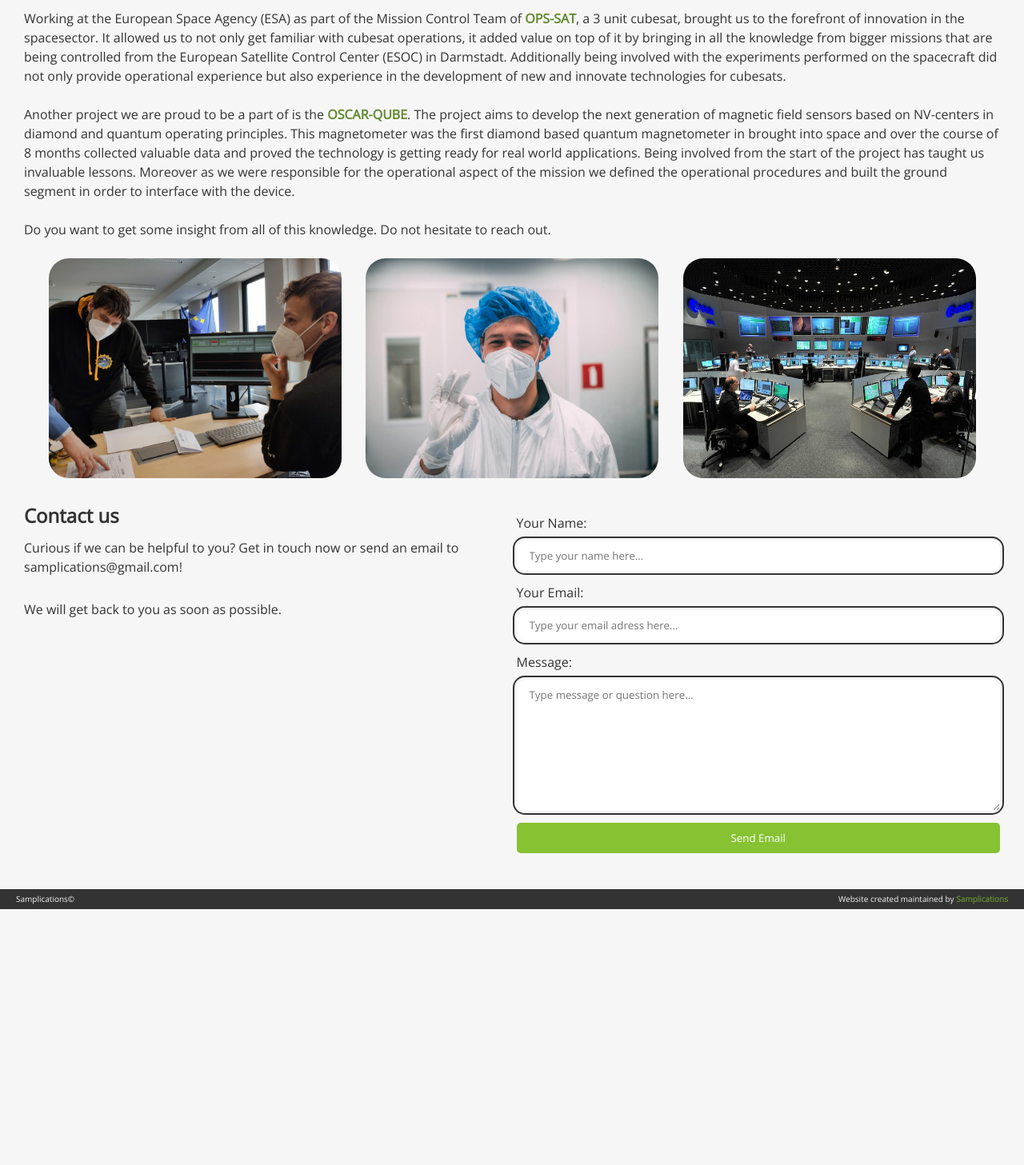
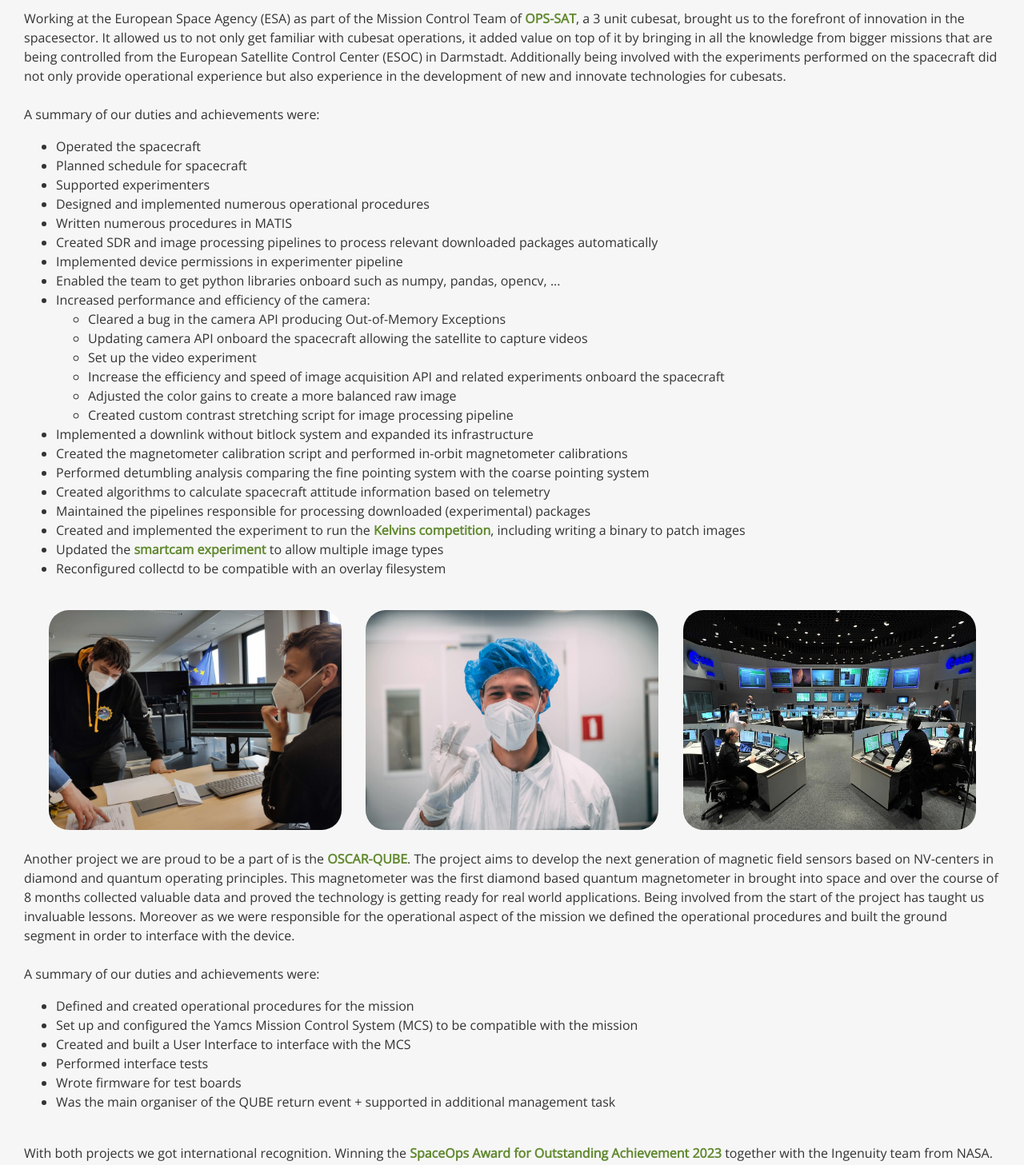
Before and after one commit to Samplications/samplications_site, a React (Create React App) app: page /#/SpacecraftConsulting in a window 1280 px wide. Shown: the part 500-1957 px from the top of the page at 80% size. Before the commit the page ends 1637 px from the top, so only its background shows below. Built offline with nearby package versions, Linux system fonts and the light colour scheme.

Commit message:
Included space ops achievements

```diff
--- a/src/pages/SpacecraftConsulting.js
+++ b/src/pages/SpacecraftConsulting.js
@@ -15,7 +15,7 @@
     <div>
         <div class="pageContent">
         <h2>Spacecraft operations consulting</h2>
-            <p>We take immense pride in our expertise in Spacecraft Operations, providing top-notch consulting services to clients in the aerospace industry. With a strong foundation of experience and skills, we are committed to optimizing spacecraft performance, ensuring seamless operations, and enabling groundbreaking missions that push the boundaries of space exploration.
+            <p>We take immense pride in our expertise in Spacecraft Operations, providing top-notch consulting services to clients in the aerospace industry, even gaining international recognition in both projects we have been involved with. With a strong foundation of experience and skills, we are committed to optimizing spacecraft performance, ensuring seamless operations, and enabling groundbreaking missions that push the boundaries of space exploration.
               <br/>
               <br/>
               Working at the European Space Agency (ESA) as part of the Mission Control Team of <a href="https://www.esa.int/Enabling_Support/Operations/OPS-SAT" target='_blank'  rel="noreferrer">OPS-SAT</a>, a 3 unit cubesat, brought us to the forefront of innovation in the spacesector.
@@ -23,13 +23,35 @@
               Additionally being involved with the experiments performed on the spacecraft did not only provide operational experience but also experience in the development of new and innovate technologies for cubesats.
               <br/>
               <br/>
-              Another project we are proud  to be a part of is the <a href='https://www.uhasselt.be/oscar-qube' target='_blank' rel="noreferrer">OSCAR-QUBE</a>. The project aims to develop the next generation of magnetic field sensors based on NV-centers in diamond and quantum operating principles.
-              This magnetometer was the first diamond based quantum magnetometer in brought into space and over the course of 8 months collected valuable data and proved the technology is getting ready for real world applications.
-              Being involved from the start of the project has taught us invaluable lessons. Moreover as we were responsible for the operational aspect of the mission we defined the operational procedures and built the ground segment in order to interface with the device.
-              <br/>
-              <br/>
-              Do you want to get some insight from all of this knowledge. Do not hesitate to reach out.
-              <br/>
+              A summary of our duties and achievements were:
+              <ul>
+                <li>Operated the spacecraft</li>
+                <li>Planned schedule for spacecraft</li>
+                <li>Supported experimenters</li>
+                <li>Designed and implemented numerous operational procedures</li>
+                <li>Written numerous procedures in MATIS</li>
+                <li>Created SDR and image processing pipelines to process relevant downloaded packages automatically</li>
+                <li>Implemented device permissions in experimenter pipeline</li>
+                <li>Enabled the team to get python libraries onboard such as numpy, pandas, opencv, ...</li>
+                <li>Increased performance and efficiency of the camera:
+                  <ul>
+                    <li>Cleared a bug in the camera API producing Out-of-Memory Exceptions</li>
+                    <li>Updating camera API onboard the spacecraft allowing the satellite to capture videos</li>
+                    <li>Set up the video experiment</li>
+                    <li>Increase the efficiency and speed of image acquisition API and related experiments onboard the spacecraft</li>
+                    <li>Adjusted the color gains to create a more balanced raw image</li>
+                    <li>Created custom contrast stretching script for image processing pipeline</li>
+                  </ul>
+                </li>
+                <li>Implemented a downlink without bitlock system and expanded its infrastructure</li>
+                <li>Created the magnetometer calibration script and performed in-orbit magnetometer calibrations</li>
+                <li>Performed detumbling analysis comparing the fine pointing system with the coarse pointing system</li>
+                <li>Created algorithms to calculate spacecraft attitude information based on telemetry</li>
+                <li>Maintained the pipelines responsible for processing downloaded (experimental) packages</li>
+                <li>Created and implemented the experiment to run the <a href="https://kelvins.esa.int/opssat/challenge/" target='_blank'  rel="noreferrer">Kelvins competition</a>, including writing a binary to patch images</li>
+                <li>Updated the <a href="https://github.com/georgeslabreche/opssat-smartcam" target='_blank'  rel="noreferrer">smartcam experiment</a> to allow multiple image types</li>
+                <li>Reconfigured collectd to be compatible with an overlay filesystem</li>
+              </ul>
               <br/>
               <BrowserView>
               <div class={styles.imageHolder}>
@@ -43,6 +65,26 @@
                 <img src={interfacePic} alt="OSCAR-QUBE interface tests"/>
               </div>
               </MobileView>
+              <br/>
+              Another project we are proud to be a part of is the <a href='https://www.uhasselt.be/oscar-qube' target='_blank' rel="noreferrer">OSCAR-QUBE</a>. The project aims to develop the next generation of magnetic field sensors based on NV-centers in diamond and quantum operating principles.
+              This magnetometer was the first diamond based quantum magnetometer in brought into space and over the course of 8 months collected valuable data and proved the technology is getting ready for real world applications.
+              Being involved from the start of the project has taught us invaluable lessons. Moreover as we were responsible for the operational aspect of the mission we defined the operational procedures and built the ground segment in order to interface with the device.
+              <br/>
+              <br/>
+              A summary of our duties and achievements were:
+              <ul>
+                <li>Defined and created operational procedures for the mission</li>
+                <li>Set up and configured the Yamcs Mission Control System (MCS) to be compatible with the mission</li>
+                <li>Created and built a User Interface to interface with the MCS</li>
+                <li>Performed interface tests</li>
+                <li>Wrote firmware for test boards</li>
+                <li>Was the main organiser of the QUBE return event + supported in additional management task</li>
+              </ul>
+              <br/>
+              With both projects we got international recognition. Winning the <a href="https://www.esa.int/Enabling_Support/Space_Engineering_Technology/Shaping_the_Future/OPS-SAT_Flying_Laboratory_Wins_2023_International_SpaceOps_Award" target='_blank' rel="noreferrer">SpaceOps Award for Outstanding Achievement 2023</a> together with the Ingenuity team from NASA. The OSCAR-QUBE project was awarded the <a href='https://www.esa.int/Education/Orbit_Your_Thesis/Team_OSCAR-QUBE_awarded_the_Hans_von_Muldau_Team_Award_at_IAC' target='_blank' rel="noreferrer">Hans von Muldau team award 2021</a> on the International Astronautical Congress (IAC) in Dubai.
+              Do you want to get some insight from all of this knowledge. Do not hesitate to reach out.
+              <br/>
+              <br/>
             </p>
             <br/>
             <ContactForm/>
```
